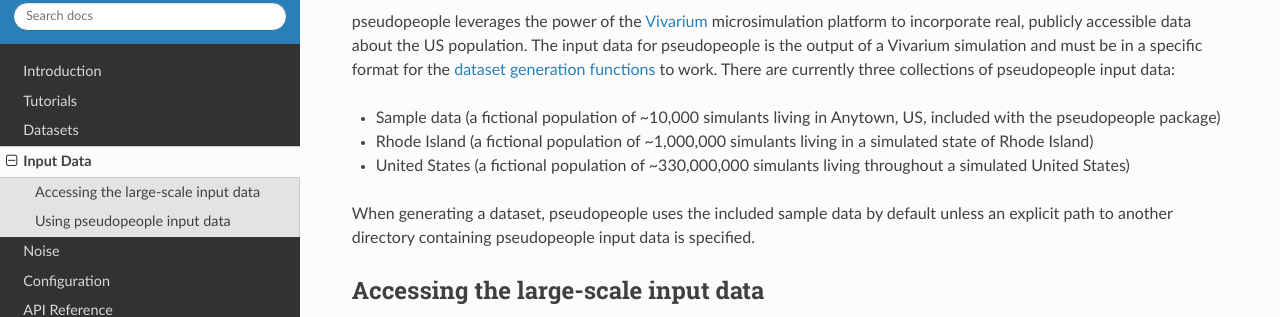
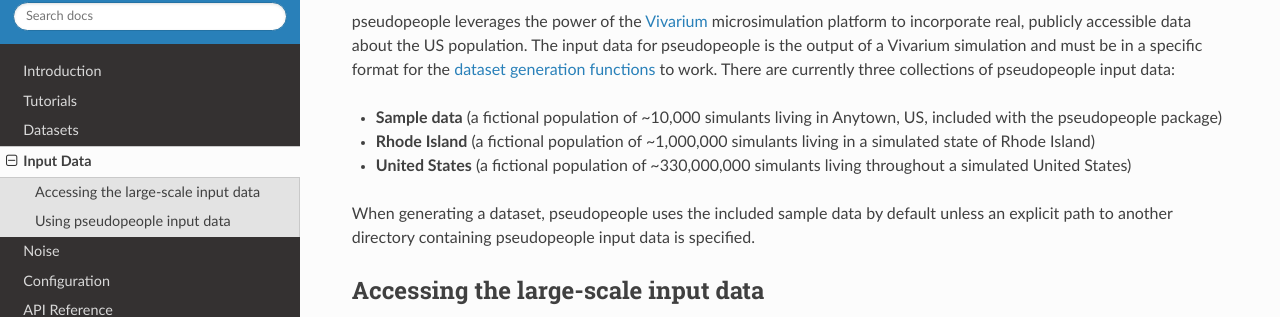
Before and after one commit to ihmeuw/pseudopeople, a Sphinx documentation site: the page built from docs/source/input_data/index.rst, in a window 1280 px wide and 1162 px high. Shown: the part 150-467 px from the top of the window. Built offline with Sphinx 7.4.7 and the Read the Docs theme 2.0.0, drawn with Linux system fonts in a browser that asks for light colours.

```diff
--- a/docs/source/input_data/index.rst
+++ b/docs/source/input_data/index.rst
@@ -12,9 +12,9 @@ specific format for the :ref:`dataset generation functions
 <dataset_generation_functions>` to work. There are currently three collections
 of pseudopeople input data:
 
-- Sample data (a fictional population of ~10,000 simulants living in Anytown, US, included with the pseudopeople package)
-- Rhode Island (a fictional population of ~1,000,000 simulants living in a simulated state of Rhode Island)
-- United States (a fictional population of ~330,000,000 simulants living throughout a simulated United States)
+- **Sample data** (a fictional population of ~10,000 simulants living in Anytown, US, included with the pseudopeople package)
+- **Rhode Island** (a fictional population of ~1,000,000 simulants living in a simulated state of Rhode Island)
+- **United States** (a fictional population of ~330,000,000 simulants living throughout a simulated United States)
 
 When generating a dataset, pseudopeople uses the included sample data by default
 unless an explicit path to another directory containing pseudopeople input data
```
